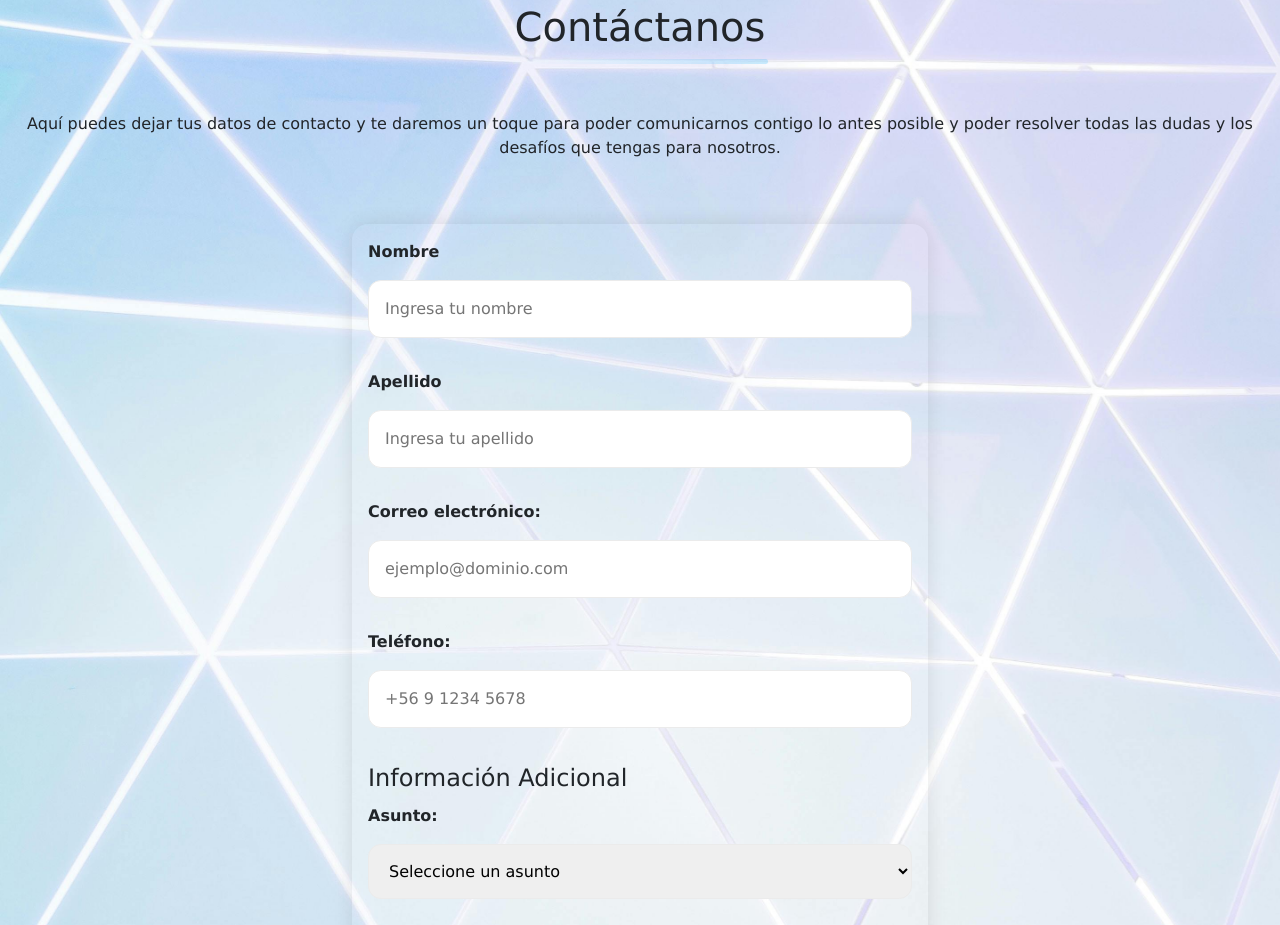
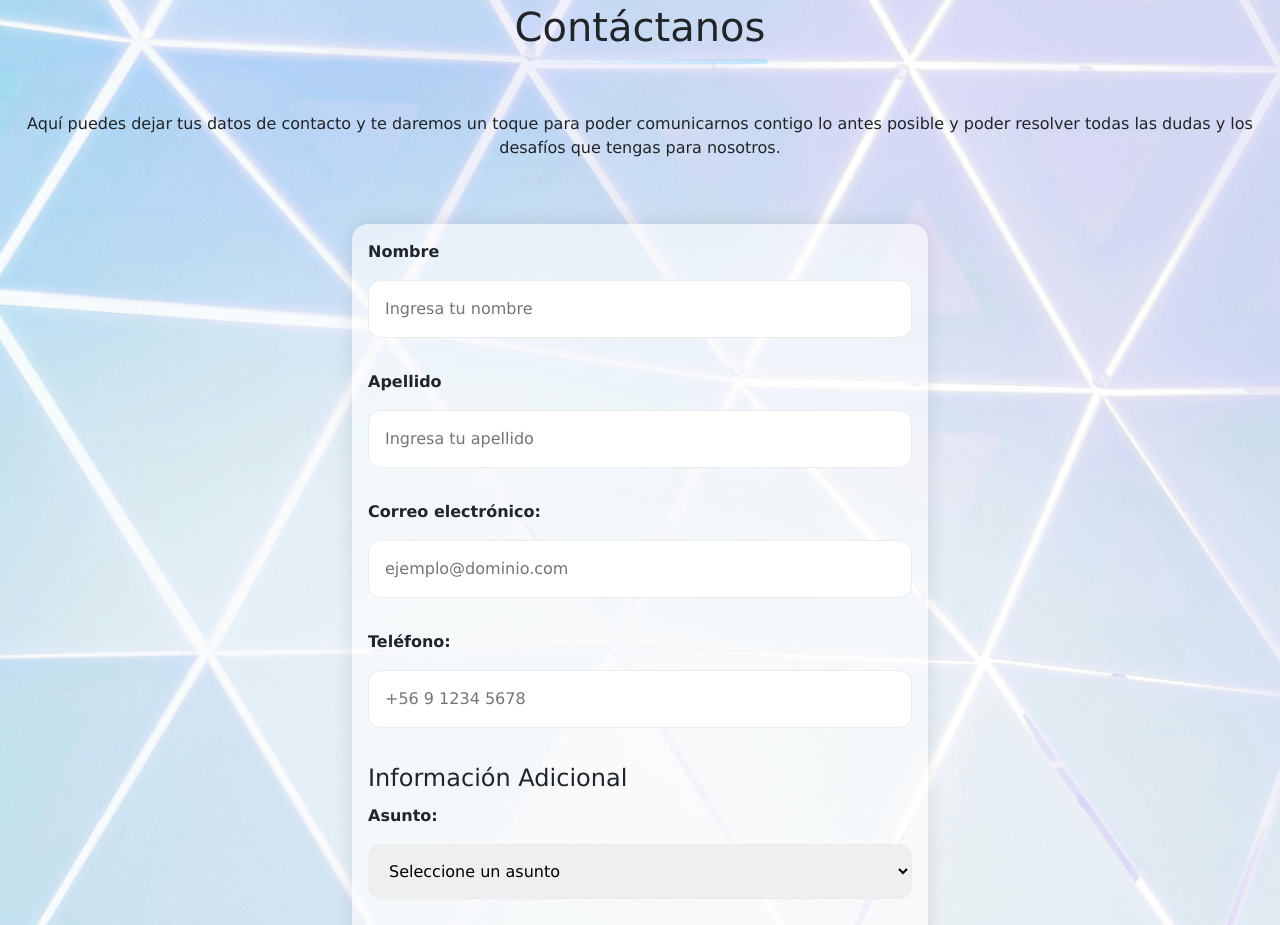
Before and after one commit to flpVr1/portafolio, a plain HTML site: page frontend/inicio.html in a window 1280 px wide. Shown: the part 5916-6841 px from the top of the page. Drawn offline with nearby package versions, Linux system fonts and the light colour scheme.

Commit message:
Cambio del fondo del formulario

```diff
--- a/frontend/css/style.css
+++ b/frontend/css/style.css
@@ -499,6 +499,7 @@ main {
 }
 
 .form-container {
+  background-color: var(--bs-transparent);
   border-radius: 1rem;
   padding: 0.8rem;
   box-shadow: 0 0 20px rgba(0, 0, 0, 0.1);
```
